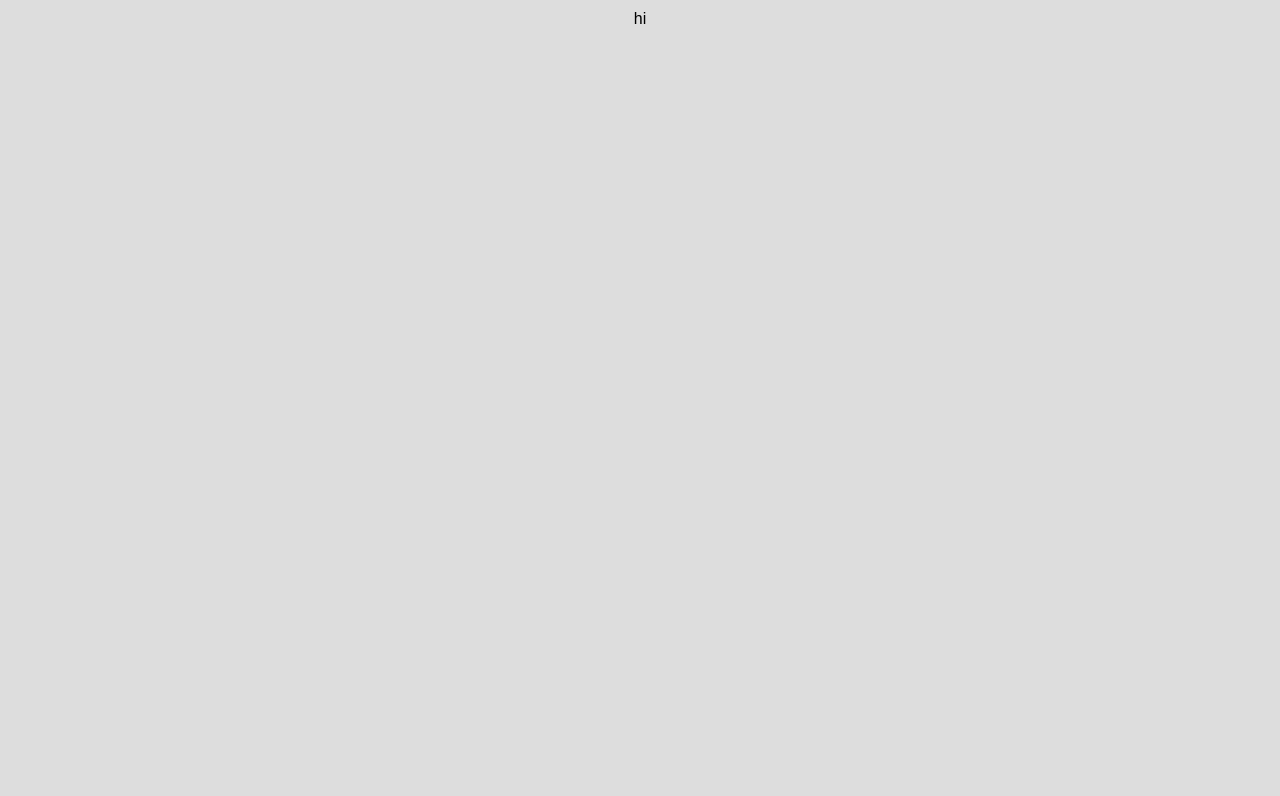
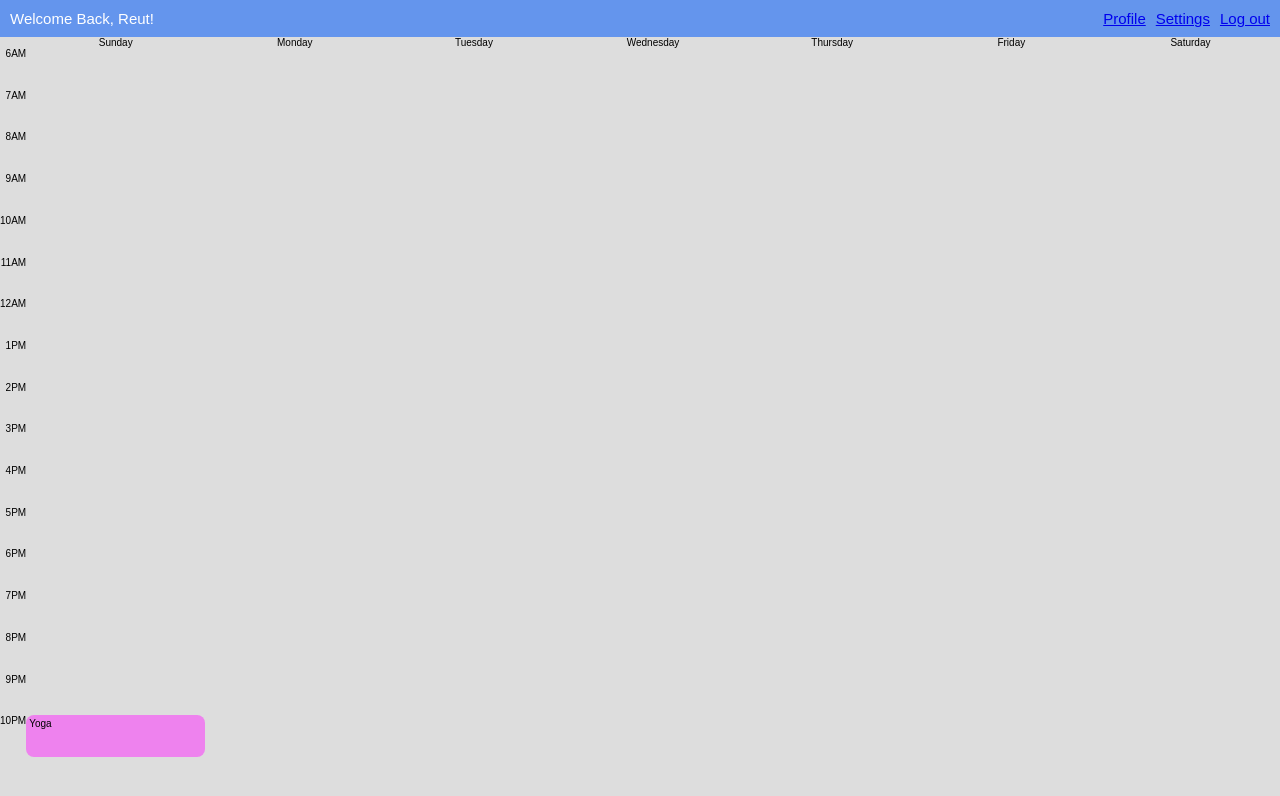
Before and after one commit to reuttol/Appointment-Scheduling-App, a React app: page / in a window 1280 px wide. Built offline with nearby package versions, Linux system fonts and the light colour scheme.

Commit message:
added basic calendar

```diff
--- a/src/components/App.js
+++ b/src/components/App.js
@@ -1,8 +1,30 @@
-import React from "react";
+import React, { useState, useEffect } from "react";
+import { BrowserRouter, Route, Switch } from "react-router-dom";
+
+import Navbar from "./Navbar/Navbar";
+import Day from './Day/Day'
+
+import api from "../api";
 import "./app.css";
+import Calendar from "./Calendar/Calendar";
 
 const App = () => {
-  return <div className="app">hi</div>;
-}
+
+  useEffect(() => {
+
+  }, []);
+
+  return (
+    <div className="app">
+      <BrowserRouter>
+        <Navbar />
+        <Switch>
+          <Route path="/" exact component={Calendar} />
+          {/* <Route component={NotFound404} /> */}
+        </Switch>
+      </BrowserRouter>
+    </div>
+  );
+};
 
 export default App;
--- /dev/null
+++ b/src/components/Calendar/Calendar.jsx
@@ -0,0 +1,64 @@
+import React from "react";
+import "./calendar.css";
+
+const Calendar = () => {
+  const daysOfWeek = [
+    "Sunday",
+    "Monday",
+    "Tuesday",
+    "Wednesday",
+    "Thursday",
+    "Friday",
+    "Saturday",
+  ];
+  const renderHoures = () => {
+    let arr = [];
+    for (let i = 6; i < 23; i++) {
+      arr.push(
+        <div className="hours__list--hour">
+          {i > 12 ? (
+            <>
+              {`${i - 12}`}
+              <span className="hours__list--text">PM</span>
+            </>
+          ) : (
+            <>
+              {`${i}`}
+              <span className="hours__list--text">AM</span>
+            </>
+          )}
+        </div>
+      );
+    }
+    return arr;
+  };
+
+  const renderDaysHeader = () => {
+    return daysOfWeek.map((day) => <div className="day__header">{day}</div>);
+  };
+  return (
+    <div className="calendar-container">
+        <div></div>
+      {renderDaysHeader()}
+      {renderHoures()}
+      <div className="event">Yoga</div>
+    </div>
+  );
+//   return (
+//     <div className="calendar-container">
+//       <div className="hours-container">
+//         <div className="day__header">5</div>
+//         <div className="hours__list">{renderHoures()}</div>
+//       </div>
+//       <Day />
+//       <Day />
+//       <Day />
+//       <Day />
+//       <Day />
+//       <Day />
+//       <Day />
+//     </div>
+//   );
+};
+
+export default Calendar;
--- /dev/null
+++ b/src/components/Day/Day.jsx
@@ -0,0 +1,13 @@
+import React from "react";
+// import "./day.css";
+
+const Day = () => {
+  return (
+      <div className="day-container">
+        <div className="day__header">Sunday 25.3</div>
+        <div className="day__body">asfd</div>
+      </div>
+  );
+};
+
+export default Day;
--- /dev/null
+++ b/src/components/Day/day.css
@@ -0,0 +1,17 @@
+.day-container{
+    border: 1px solid steelblue;
+    height: 100%;
+    flex: 1;
+    display: flex;
+    flex-direction: column;
+}
+.day__header{
+    padding: 1rem;
+    text-align: center;
+    border-bottom: 1px solid steelblue;
+    flex: auto;
+}
+.day__body{
+    flex: 1;
+    background-color: tan;
+}
--- /dev/null
+++ b/src/components/Navbar/Navbar.jsx
@@ -0,0 +1,17 @@
+import React from "react";
+import { Link } from "react-router-dom";
+
+import "./navbar.css";
+
+const Navbar = () => {
+  return (
+    <nav className="navbar-container">
+      <div>Welcome Back, Reut!</div>
+      <Link to="/">Profile</Link>
+      <Link to="/">Settings</Link>
+      <Link to="/">Log out</Link>
+    </nav>
+  );
+};
+
+export default Navbar;
--- /dev/null
+++ b/src/components/Navbar/navbar.css
@@ -0,0 +1,12 @@
+.navbar-container{
+    background-color: cornflowerblue;
+    color: white;
+    display: flex;
+    gap: 1rem;
+    justify-content: flex-end;
+    padding: 1rem;
+    font-size: 1.5rem;
+}
+.navbar-container div{
+    margin-right: auto;
+}
--- a/src/components/app.css
+++ b/src/components/app.css
@@ -1,4 +1,5 @@
 html{
+  font-size: 62.5%;
   font-family: Arial, Helvetica, sans-serif;
 }
 *{
@@ -10,24 +11,6 @@ body{
   height: 100vh;
   background-color: #ddd;
 }
-.app{
-  width: 100vh;
-  margin: 10px auto;
-  display: flex;
-  justify-content: center;
-  align-items: center;
-  gap: 10px;
-}
-
-.img-wrapper{
-  height: 260px;
-  width: 360px;
-  object-fit: cover;
-}
-img{
+/* #root, .app{
   height: 100%;
-  width: 100%;
-}
-.bw{
-  filter: grayscale(100%)
-}
+} */
```
